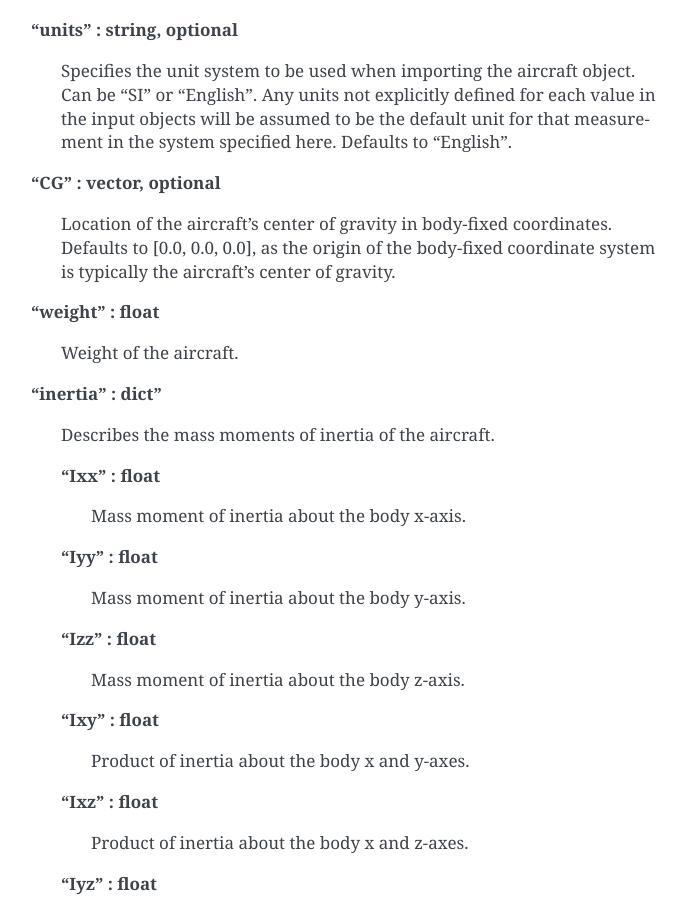
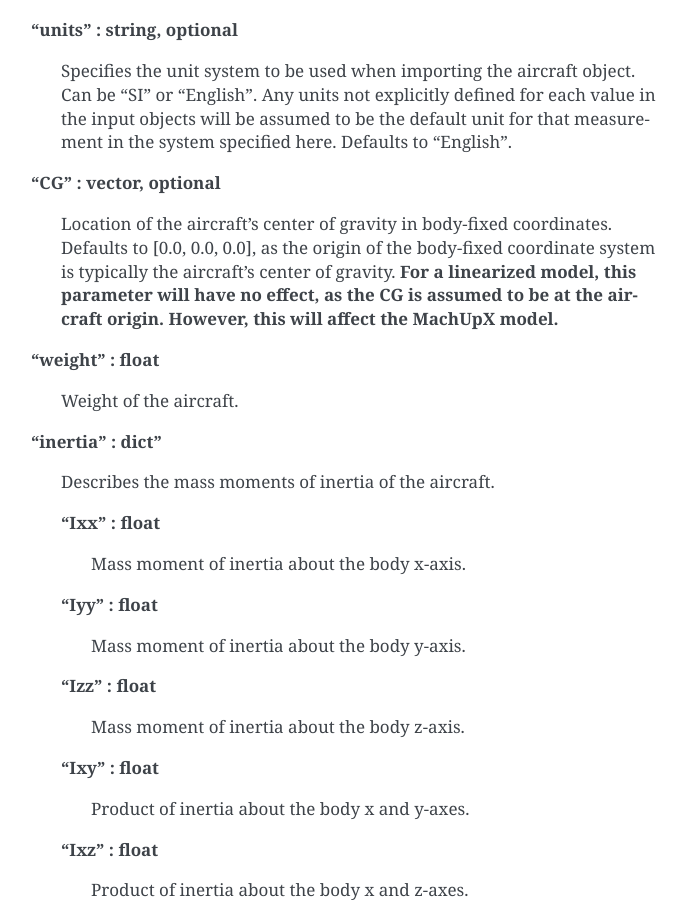
Before and after one commit to usuaero/Pylot, a Sphinx documentation site: the page built from docs/source/creating_input_files.md, in a window 1280 px wide and 900 px high, scrolled down 8584 px. Shown: the whole window, without its empty margins (419-1104 px from the left). Built offline with Sphinx 7.4.7, drawn with Linux system fonts in a browser that asks for light colours.

Commit message:
Updated documentation about CG

```diff
--- a/docs/source/creating_input_files.md
+++ b/docs/source/creating_input_files.md
@@ -218,7 +218,7 @@ Describes an aircraft. The aerodynamics of the aircraft may be determined in one
 >>Specifies the unit system to be used when importing the aircraft object. Can be "SI" or "English". Any units not explicitly defined for each value in the input objects will be assumed to be the default unit for that measurement in the system specified here. Defaults to "English".
 >
 >**"CG" : vector, optional**
->>Location of the aircraft's center of gravity in body-fixed coordinates. Defaults to [0.0, 0.0, 0.0], as the origin of the body-fixed coordinate system is typically the aircraft's center of gravity.
+>>Location of the aircraft's center of gravity in body-fixed coordinates. Defaults to [0.0, 0.0, 0.0], as the origin of the body-fixed coordinate system is typically the aircraft's center of gravity. **For a linearized model, this parameter will have no effect, as the CG is assumed to be at the aircraft origin. However, this will affect the MachUpX model.**
 >
 >**"weight" : float**
 >>Weight of the aircraft.
```
